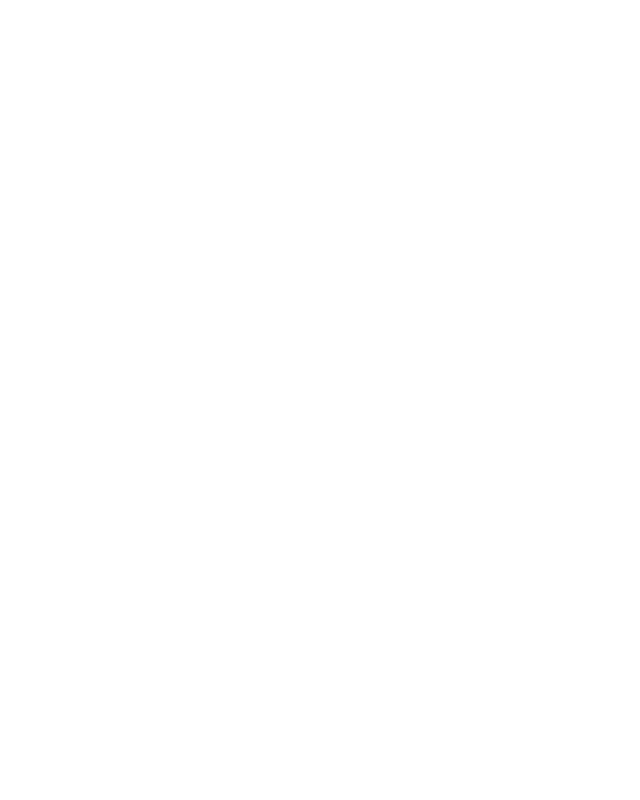
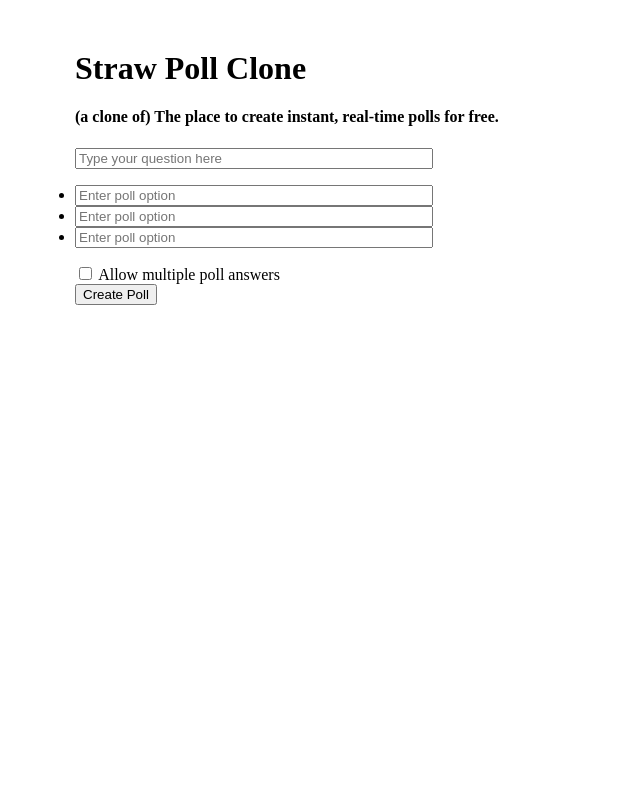
Before and after one commit to mhmh4/straw-poll-clone, a Flask app: page / in a window 1280 px wide. Before the commit the part shown is empty. Shown: the whole page, without its empty margins (0-640 px from the left). Run offline with Flask 2, Linux system fonts and the light colour scheme.

Commit message:
created some of the ui

```diff
--- a/src/app.py
+++ b/src/app.py
@@ -1,10 +1,16 @@
-from flask import Flask, render_template
+from flask import Flask, render_template, url_for
 
 app = Flask(__name__)
+
 
 @app.route("/")
 def main():
     return render_template("main.html")
 
+
+def poll():
+    ...
+
+
 if __name__ == "__main__":
     app.run(debug=True)
--- /dev/null
+++ b/src/static/styles.css
@@ -0,0 +1,12 @@
+body {
+  margin-top: 50px;
+  margin-left: 75px;
+}
+
+input[type="text"] {
+  width: 350px;
+}
+
+#options {
+  padding: 0;
+}
--- a/src/templates/base.html
+++ b/src/templates/base.html
@@ -1,10 +1,12 @@
 <!doctype html>
 <html>
-<head>
+  <head>
     <meta charset="utf-8">
-    <title>Document</title>
-</head>
-<body>
-
-</body>
+    <title>Straw Poll Clone</title>
+    <link rel="stylesheet" href="{{ url_for('static', filename='styles.css') }}">
+  </head>
+  <body>
+    {% block content %}
+    {% endblock %}
+  </body>
 </html>
--- a/src/templates/main.html
+++ b/src/templates/main.html
@@ -0,0 +1,18 @@
+{% extends "base.html" %}
+{% block content %}
+<h1>Straw Poll Clone</h1>
+<h4>(a clone of) The place to create instant, real-time polls for free.</h4>
+<form action="">
+  <input id="question" type="text" placeholder="Type your question here">
+  <ul id="options">
+    <li><input type="text" name="" id="" placeholder="Enter poll option"></li>
+    <li><input type="text" name="" id="" placeholder="Enter poll option"></li>
+    <li><input type="text" name="" id="" placeholder="Enter poll option"></li>
+  </ul>
+  <div>
+    <input type="checkbox" name="foo" id="">
+    <label for="foo">Allow multiple poll answers</label>
+  </div>
+  <input type="button" value="Create Poll">
+</form>
+{% endblock %}
--- a/src/templates/poll.html
+++ b/src/templates/poll.html
@@ -0,0 +1,3 @@
+{% extends "base.html" %}
+{% block content %}
+{% endblock %}
--- a/src/templates/results.html
+++ b/src/templates/results.html
@@ -0,0 +1,3 @@
+{% extends "base.html" %}
+{% block content %}
+{% endblock %}
```
